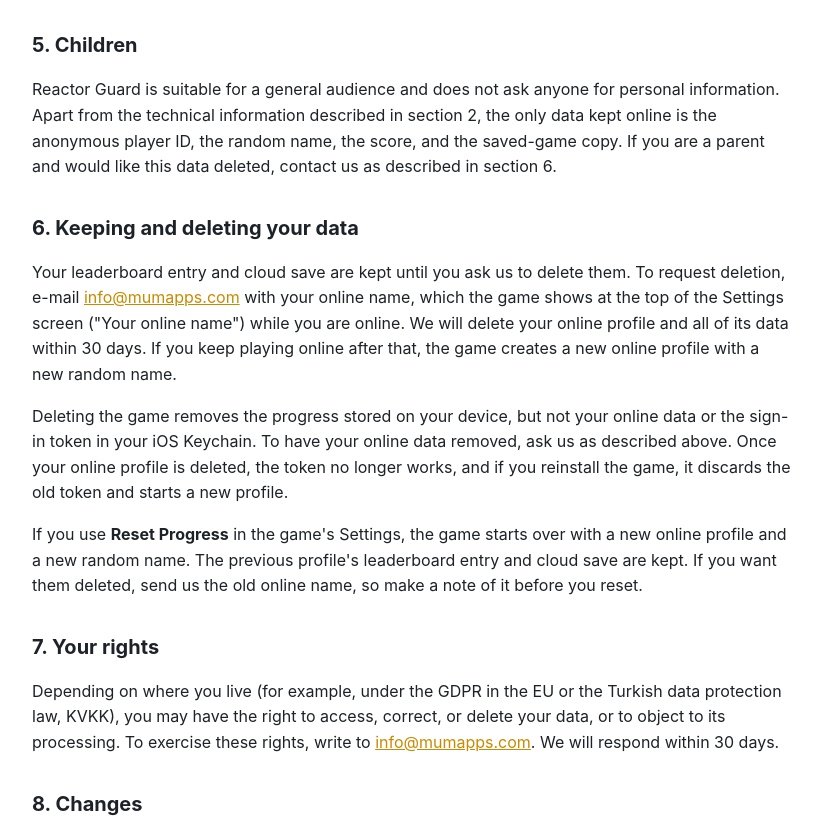
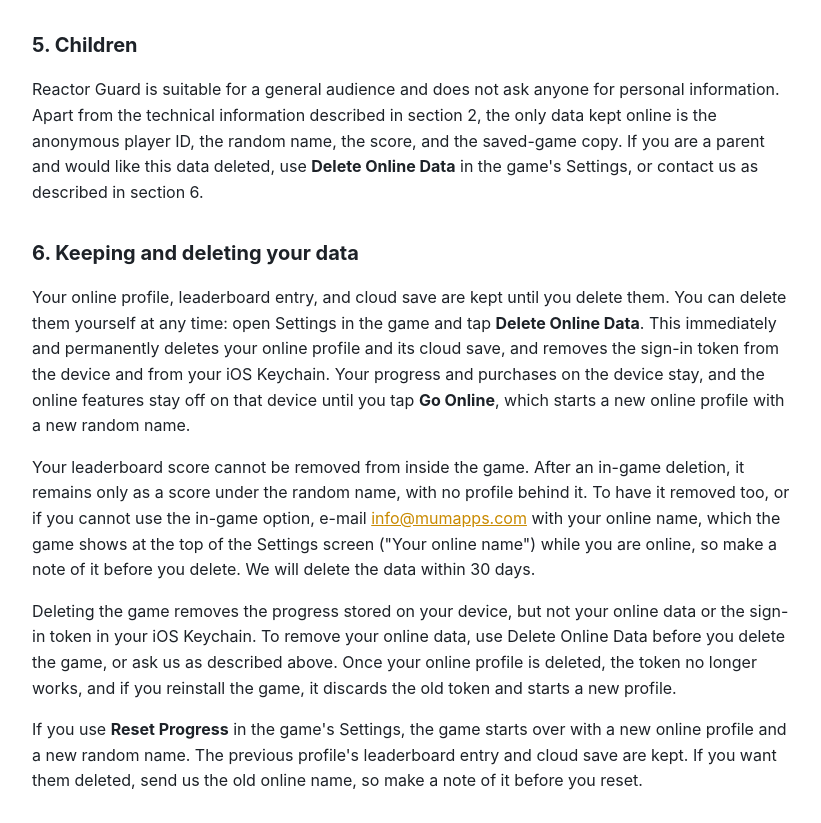
Before and after one commit to Soykaaaa/mumapps-site, a plain HTML site: page reactorguard/privacy.html in a window 1280 px wide. Shown: the part 1654-2477 px from the top of the page, without its empty margins (228-1049 px from the left). Drawn offline with Linux system fonts and the light colour scheme.

Commit message:
Privacy and support: in-game Delete Online Data
The game now deletes the online profile and cloud save from Settings >
Delete Online Data; the leaderboard score stays without a profile and is
removed on request. Go Online starts a new profile.

Co-Authored-By: Claude Opus 5.5 <noreply@anthropic.com>

```diff
--- a/reactorguard/privacy.html
+++ b/reactorguard/privacy.html
@@ -63,11 +63,12 @@
 </ul>
 
 <h2>5. Children</h2>
-<p>Reactor Guard is suitable for a general audience and does not ask anyone for personal information. Apart from the technical information described in section 2, the only data kept online is the anonymous player ID, the random name, the score, and the saved-game copy. If you are a parent and would like this data deleted, contact us as described in section 6.</p>
+<p>Reactor Guard is suitable for a general audience and does not ask anyone for personal information. Apart from the technical information described in section 2, the only data kept online is the anonymous player ID, the random name, the score, and the saved-game copy. If you are a parent and would like this data deleted, use <strong>Delete Online Data</strong> in the game's Settings, or contact us as described in section 6.</p>
 
 <h2>6. Keeping and deleting your data</h2>
-<p>Your leaderboard entry and cloud save are kept until you ask us to delete them. To request deletion, e-mail <a href="mailto:info@mumapps.com">info@mumapps.com</a> with your online name, which the game shows at the top of the Settings screen ("Your online name") while you are online. We will delete your online profile and all of its data within 30 days. If you keep playing online after that, the game creates a new online profile with a new random name.</p>
-<p>Deleting the game removes the progress stored on your device, but not your online data or the sign-in token in your iOS Keychain. To have your online data removed, ask us as described above. Once your online profile is deleted, the token no longer works, and if you reinstall the game, it discards the old token and starts a new profile.</p>
+<p>Your online profile, leaderboard entry, and cloud save are kept until you delete them. You can delete them yourself at any time: open Settings in the game and tap <strong>Delete Online Data</strong>. This immediately and permanently deletes your online profile and its cloud save, and removes the sign-in token from the device and from your iOS Keychain. Your progress and purchases on the device stay, and the online features stay off on that device until you tap <strong>Go Online</strong>, which starts a new online profile with a new random name.</p>
+<p>Your leaderboard score cannot be removed from inside the game. After an in-game deletion, it remains only as a score under the random name, with no profile behind it. To have it removed too, or if you cannot use the in-game option, e-mail <a href="mailto:info@mumapps.com">info@mumapps.com</a> with your online name, which the game shows at the top of the Settings screen ("Your online name") while you are online, so make a note of it before you delete. We will delete the data within 30 days.</p>
+<p>Deleting the game removes the progress stored on your device, but not your online data or the sign-in token in your iOS Keychain. To remove your online data, use Delete Online Data before you delete the game, or ask us as described above. Once your online profile is deleted, the token no longer works, and if you reinstall the game, it discards the old token and starts a new profile.</p>
 <p>If you use <strong>Reset Progress</strong> in the game's Settings, the game starts over with a new online profile and a new random name. The previous profile's leaderboard entry and cloud save are kept. If you want them deleted, send us the old online name, so make a note of it before you reset.</p>
 
 <h2>7. Your rights</h2>
```
Also changed, not shown: reactorguard/support.html (+1 -1 lines).
